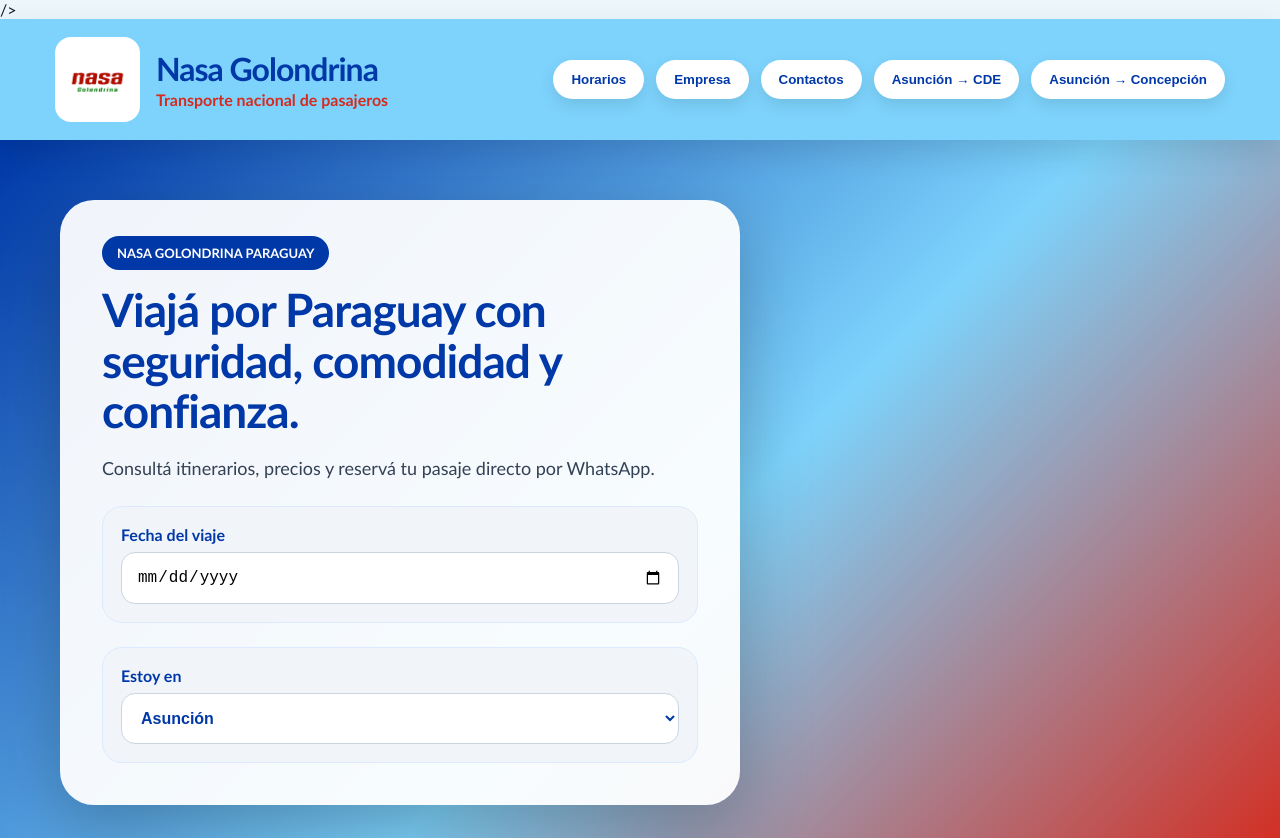
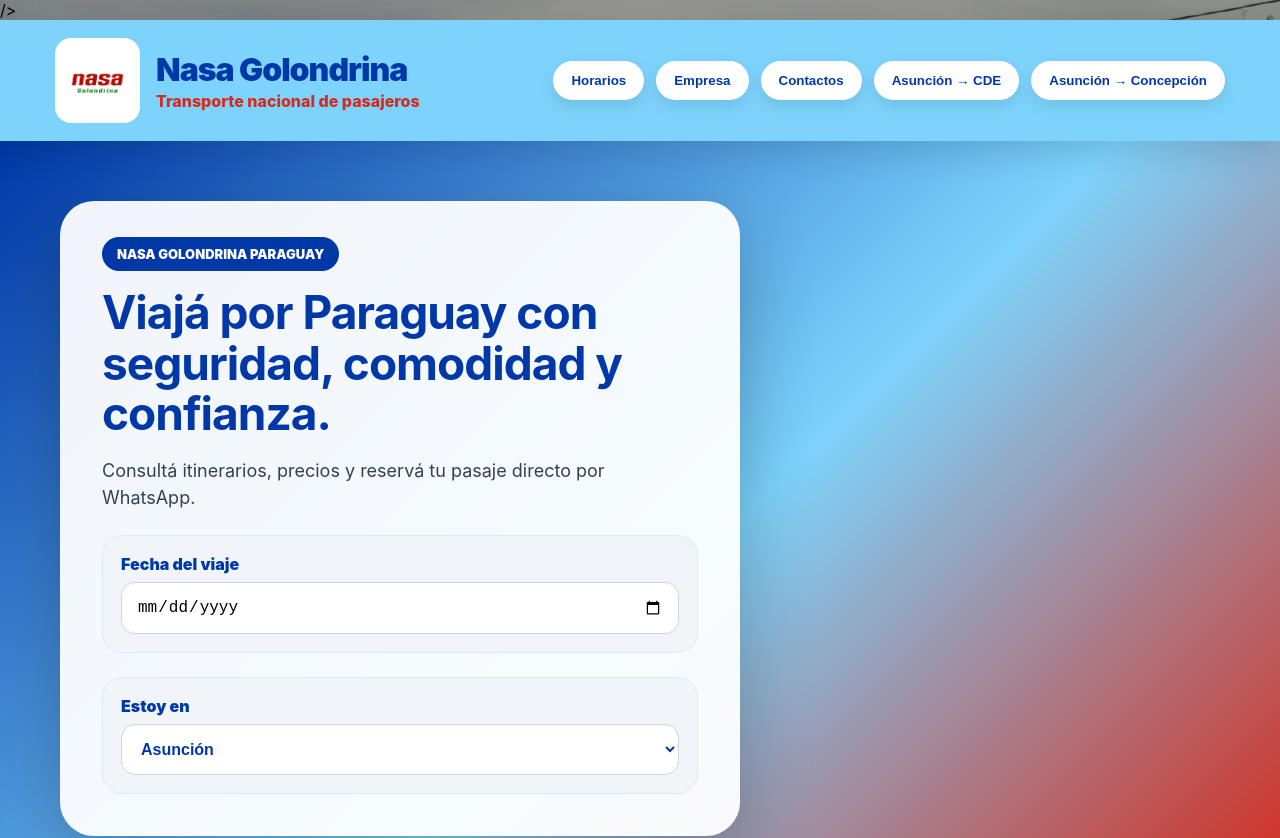
Before and after one commit to buzojosias36-boop/sistema-nasa, a React (Create React App) app: page / in a window 1280 px wide. Shown: the top 838 px of the page. Built offline with nearby package versions, Linux system fonts and the light colour scheme.

Commit message:
agrego fondo con bus

```diff
--- a/src/App.css
+++ b/src/App.css
@@ -4,9 +4,15 @@
 
 body {
   margin: 0;
-  font-family: "Trebuchet MS", "Segoe UI", Arial, sans-serif;
-  background: #edf6fb;
-  color: #0f172a;
+  padding: 0;
+  background-image: linear-gradient(
+    rgba(0,0,0,0.4),
+    rgba(0,0,0,0.4)
+  ), url('/bus.jpg');
+  background-size: cover;
+  background-position: center;
+  background-repeat: no-repeat;
+  height: 100vh;
 }
 
 .page {
```
Also changed, not shown: public/bus nuevbo foto.jpg (added).
